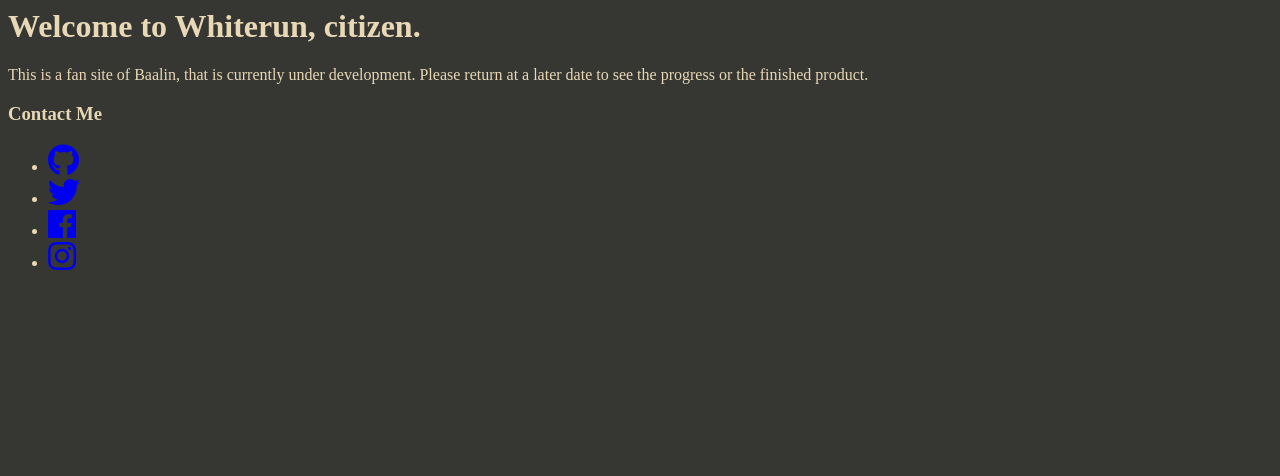
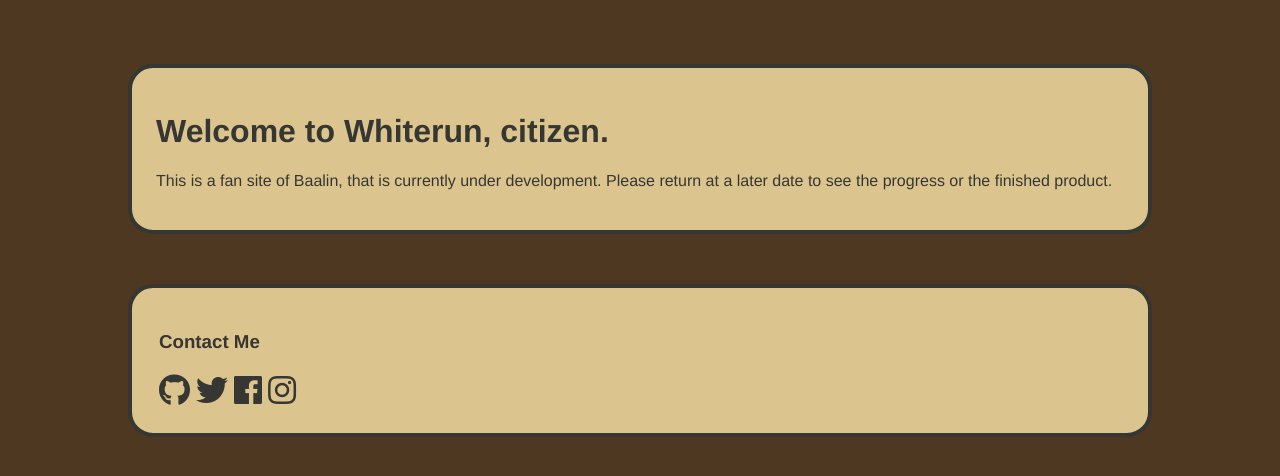
Before and after one commit to Baalin/baalin_fansite, a website: page dist/index.html in a window 1280 px wide. Drawn offline with Linux system fonts and the light colour scheme.

Commit message:
Minor Polish
Some simple CSS to make it more inviting.

```diff
--- a/scss/_config.scss
+++ b/scss/_config.scss
@@ -3,3 +3,7 @@ $green-color: #2f4b26;
 $brown-color: #4e3822;
 $black-color: #363732;
 $yellow-color: #f6c95c;
+
+@mixin easeOut {
+  transition: all 0.5s ease-out;
+}
--- a/scss/main.scss
+++ b/scss/main.scss
@@ -1,6 +1,54 @@
 @import "config";
 
 body {
-  background-color: $black-color;
-  color: lighten($gold-color, 10);
+  margin: 5% 10% 0% 10%;
+  background-color: $brown-color;
+  color: $black-color;
 }
+
+.text {
+  font-family: Helvetica, Arial, sans-serif;
+  padding: 1.5rem;
+  border: 4px solid $black-color;
+  border-radius: 25px;
+  background-color: $gold-color;
+}
+
+.contact {
+  margin-top: 50px;
+  font-family: Helvetica, Arial, sans-serif;
+  padding: 1.5rem;
+  border: 4px solid $black-color;
+  border-radius: 25px;
+  background-color: $gold-color;
+
+  &-text {
+    margin-left: 3px;
+  }
+
+  &-ul {
+    display: flex;
+    margin: 0;
+    padding: 0;
+    list-style-type: none;
+    color: $black-color;
+  }
+
+  &-li {
+    margin: 3px;
+    color: $black-color;
+
+    &:hover {
+      color: $brown-color;
+    }
+  }
+
+  &-link {
+    color: $black-color;
+    @include easeOut;
+
+    &:hover {
+      color: lighten($brown-color, 15);
+    }
+  }
+}
```
Also changed, not shown: dist/css/main.css, dist/index.html.
